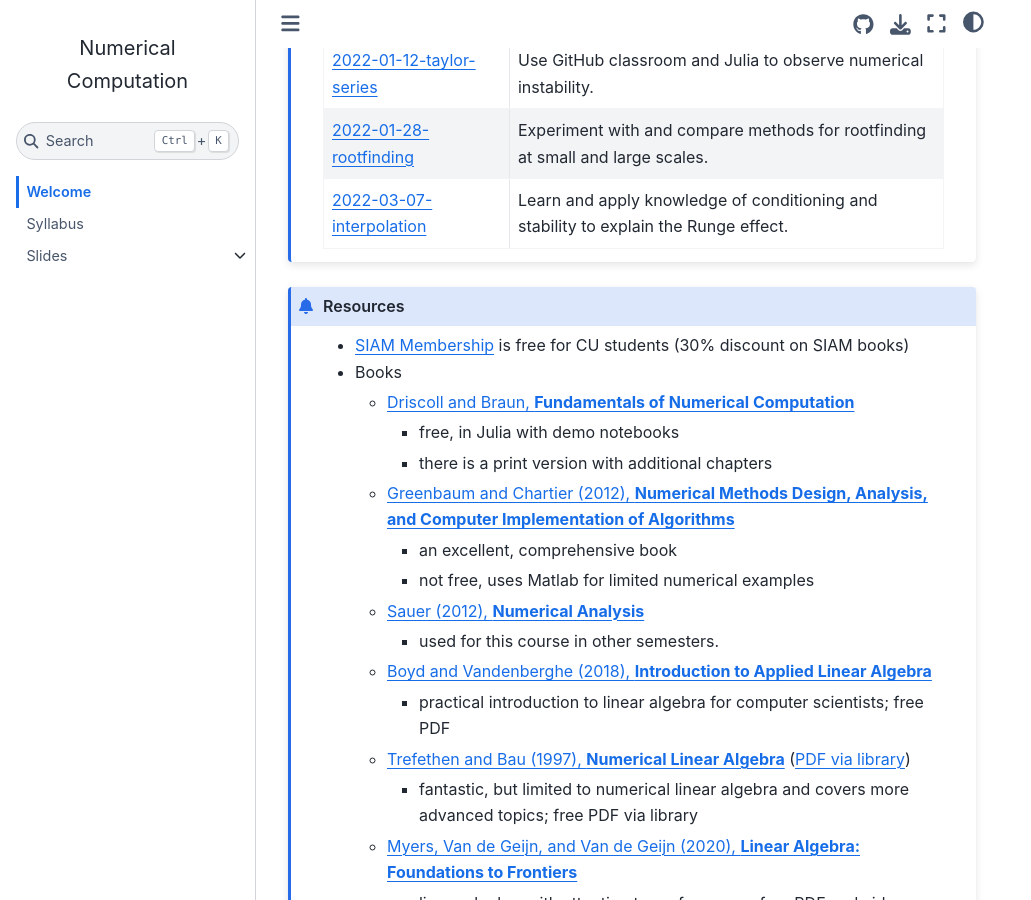
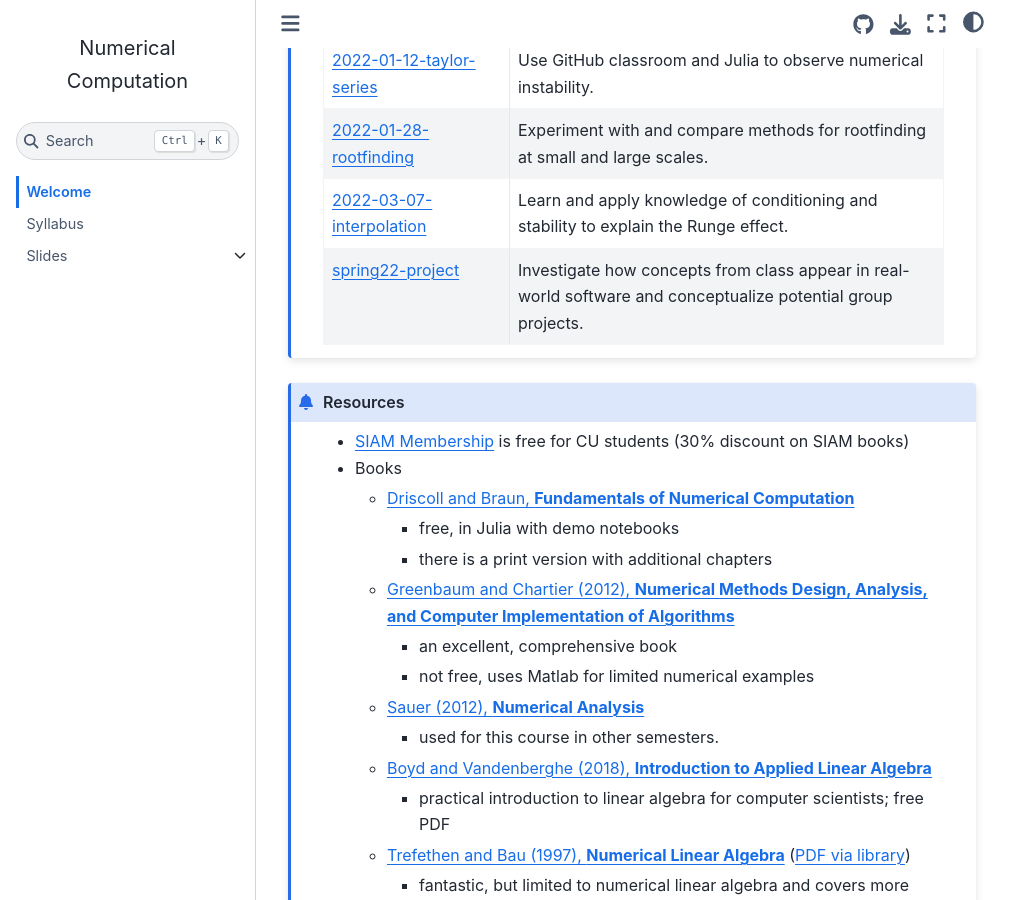
Before and after one commit to cu-numcomp/spring22, a Jupyter Book: the page built from index.md, in a window 1280 px wide and 900 px high, scrolled down 602 px. Shown: the whole window, without its empty margins (0-1031 px from the left). Built offline with Jupyter Book 1.0.4 settings and Sphinx 7.4.7 and the Sphinx Book theme 1.1.4, drawn with Linux system fonts in a browser that asks for light colours; pages that are not in the unit, such as notebooks, are missing from menus.

Commit message:
Add projects repo link

```diff
--- a/index.md
+++ b/index.md
@@ -26,6 +26,8 @@ Welcome to **CSCI-3656: Numerical Computation**
   - Experiment with and compare methods for rootfinding at small and large scales.
 * - [2022-03-07-interpolation](https://classroom.github.com/a/GmgNP4Jp)
   - Learn and apply knowledge of conditioning and stability to explain the Runge effect.
+* - [spring22-project](https://classroom.github.com/a/5acFvKdm)
+  - Investigate how concepts from class appear in real-world software and conceptualize potential group projects.
 :::
 ::::
 
```
Also changed, not shown: 5 other files.
